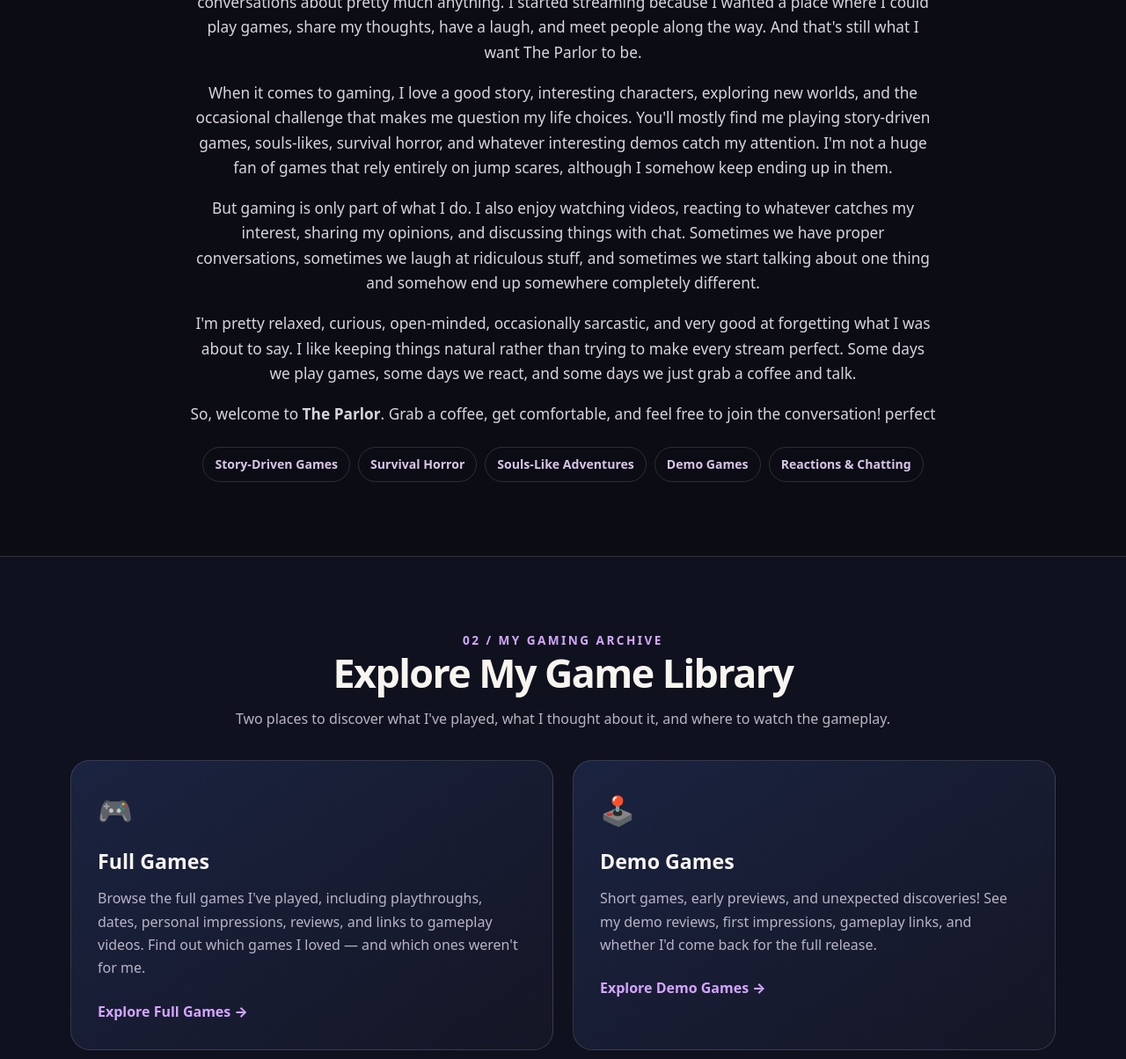
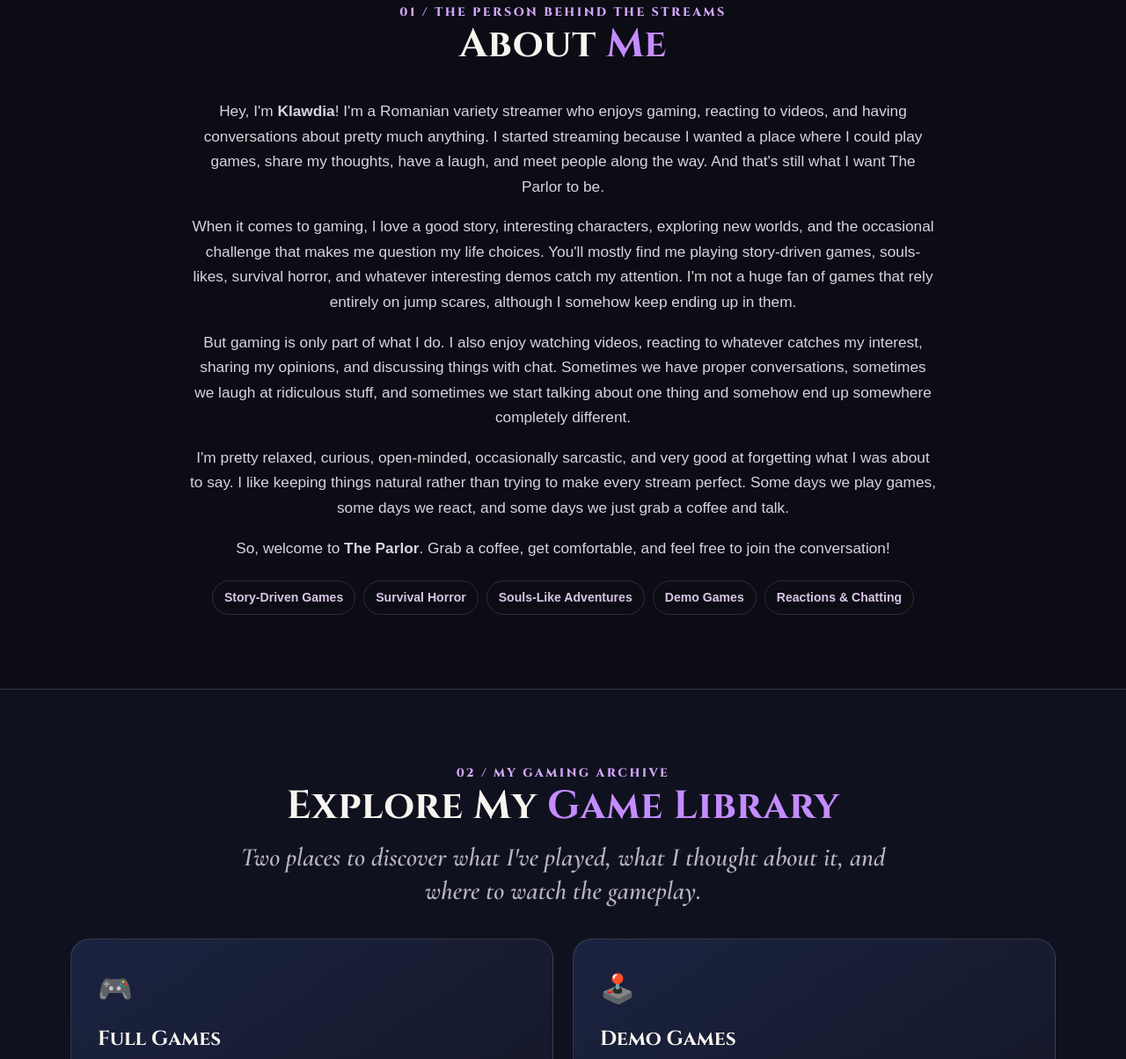
Before and after one commit to KlawdiaTV/The-Parlor, a plain HTML site: page index.html in a window 1280 px wide. Shown: the part 840-2044 px from the top of the page at 88% size. Drawn offline with nearby package versions, Linux system fonts and the light colour scheme.

Commit message:
Update index.html

```diff
--- a/index.html
+++ b/index.html
@@ -8,6 +8,11 @@
   <meta name="description" content="Welcome to The Parlor, the home of KlawdiaTV. Live streams, gaming reviews, creative content and collaborations.">
 
   <title>The Parlor | KlawdiaTV</title>
+
+  <!-- FONTS -->
+  <link rel="preconnect" href="https://fonts.googleapis.com">
+  <link rel="preconnect" href="https://fonts.gstatic.com" crossorigin>
+  <link href="https://fonts.googleapis.com/css2?family=Cinzel:wght@400;500;600;700;800&family=Cormorant+Garamond:ital,wght@1,500;1,600&display=swap" rel="stylesheet">
 
   <style>
     :root {
@@ -30,8 +35,29 @@
       margin: 0;
       color: var(--text);
       background: var(--bg);
-      font-family: system-ui, -apple-system, BlinkMacSystemFont, "Segoe UI", sans-serif;
+      font-family: Arial, Helvetica, sans-serif;
       line-height: 1.65;
+    }
+
+    /* MAIN TYPOGRAPHY */
+
+    h1, h2, h3, .brand {
+      font-family: 'Cinzel', Georgia, serif;
+      font-weight: 700;
+    }
+
+    .heading-purple {
+      color: #c48cff;
+    }
+
+    .hero p,
+    .section-heading > p,
+    .collab-subtitle {
+      font-family: 'Cormorant Garamond', Georgia, serif;
+      font-style: italic;
+      font-weight: 600;
+      font-size: clamp(1.4rem, 2.8vw, 1.85rem);
+      line-height: 1.3;
     }
 
     a { color: inherit; }
@@ -88,7 +114,9 @@
       text-decoration: none;
     }
 
-    .nav-links a:hover { color: var(--text); }
+    .nav-links a:hover {
+      color: var(--text);
+    }
 
     /* =========================
        HERO
@@ -113,6 +141,7 @@
     }
 
     .eyebrow {
+      font-family: 'Cinzel', Georgia, serif;
       color: #d3a7ff;
       font-size: .85rem;
       font-weight: 800;
@@ -120,22 +149,26 @@
       letter-spacing: .18em;
     }
 
-    h1, h2, h3, p { margin-top: 0; }
+    h1, h2, h3, p {
+      margin-top: 0;
+    }
 
     h1 {
       font-size: clamp(3rem, 8vw, 5.5rem);
       line-height: 1.07;
-      letter-spacing: -.05em;
+      letter-spacing: .015em;
       margin: 18px 0 22px;
     }
 
-    h1 span { color: #c48cff; }
+    h1 span {
+      color: #c48cff;
+    }
 
     .hero p {
       max-width: 690px;
       margin: 0 auto 30px;
       color: #d7d1e3;
-      font-size: clamp(1.05rem, 2.5vw, 1.27rem);
+      font-size: clamp(1.5rem, 3vw, 2rem);
     }
 
     /* =========================
@@ -162,7 +195,9 @@
       transition: transform .2s, background .2s;
     }
 
-    .button:hover { transform: translateY(-2px); }
+    .button:hover {
+      transform: translateY(-2px);
+    }
 
     .button-primary {
       background: linear-gradient(
@@ -200,7 +235,7 @@
 
     .section-heading h2 {
       font-size: clamp(2rem, 4.4vw, 2.8rem);
-      letter-spacing: -.035em;
+      letter-spacing: .01em;
       line-height: 1.18;
       margin-bottom: 12px;
     }
@@ -221,7 +256,9 @@
       font-size: 1.08rem;
     }
 
-    .about p { color: #d8d4df; }
+    .about p {
+      color: #d8d4df;
+    }
 
     .chips {
       display: flex;
@@ -310,7 +347,7 @@
     .collab-intro h2 {
       font-size: clamp(2.1rem, 5vw, 3.3rem);
       line-height: 1.15;
-      letter-spacing: -.035em;
+      letter-spacing: .01em;
       margin: 18px 0;
     }
 
@@ -319,7 +356,7 @@
     }
 
     .collab-subtitle {
-      font-size: 1.15rem;
+      font-size: clamp(1.4rem, 2.8vw, 1.85rem);
       color: #d8c5e8;
       margin-bottom: 0;
     }
@@ -344,6 +381,7 @@
     }
 
     .collab-label {
+      font-family: 'Cinzel', Georgia, serif;
       color: #c48cff;
       text-align: center;
       text-transform: uppercase;
@@ -482,7 +520,9 @@
       font-size: .82rem;
     }
 
-    .arrow { color: #c895ff; }
+    .arrow {
+      color: #c895ff;
+    }
 
     /* =========================
        FOOTER
@@ -512,9 +552,13 @@
         gap: 8px 15px;
       }
 
-      .hero { padding: 80px 0; }
+      .hero {
+        padding: 80px 0;
+      }
 
-      section.content { padding: 64px 0; }
+      section.content {
+        padding: 64px 0;
+      }
 
       .grid,
       .collab-grid {
@@ -546,7 +590,9 @@
     }
 
     @media (prefers-reduced-motion: reduce) {
-      html { scroll-behavior: auto; }
+      html {
+        scroll-behavior: auto;
+      }
 
       .button,
       .social,
@@ -595,7 +641,7 @@
 
         <h1>
           WELCOME TO<br>
-          <span></span>
+          <span>THE PARLOR</span>
         </h1>
 
         <p>
@@ -633,33 +679,63 @@
           <div class="eyebrow">
             01 / The person behind the streams
           </div>
-          <h2>About Me</h2>
+
+          <h2>
+            About <span class="heading-purple">Me</span>
+          </h2>
         </div>
 
         <div class="about">
 
           <p>
             Hey, I'm <strong>Klawdia</strong>!
-I'm a Romanian variety streamer who enjoys gaming, reacting to videos, and having conversations about pretty much anything. I started streaming because I wanted a place where I could play games, share my thoughts, have a laugh, and meet people along the way. And that's still what I want The Parlor to be.
+            I'm a Romanian variety streamer who enjoys gaming,
+            reacting to videos, and having conversations about
+            pretty much anything. I started streaming because
+            I wanted a place where I could play games,
+            share my thoughts, have a laugh, and meet
+            people along the way. And that's still what
+            I want The Parlor to be.
           </p>
 
           <p>
-When it comes to gaming, I love a good story, interesting characters, exploring new worlds, and the occasional challenge that makes me question my life choices. You'll mostly find me playing story-driven games, souls-likes, survival horror, and whatever interesting demos catch my attention. I'm not a huge fan of games that rely entirely on jump scares, although I somehow keep ending up in them.
-
+            When it comes to gaming, I love a good story,
+            interesting characters, exploring new worlds,
+            and the occasional challenge that makes me
+            question my life choices. You'll mostly find
+            me playing story-driven games, souls-likes,
+            survival horror, and whatever interesting
+            demos catch my attention. I'm not a huge fan
+            of games that rely entirely on jump scares,
+            although I somehow keep ending up in them.
           </p>
 
-           <p>
-But gaming is only part of what I do. I also enjoy watching videos, reacting to whatever catches my interest, sharing my opinions, and discussing things with chat. Sometimes we have proper conversations, sometimes we laugh at ridiculous stuff, and sometimes we start talking about one thing and somehow end up somewhere completely different.
+          <p>
+            But gaming is only part of what I do.
+            I also enjoy watching videos, reacting to
+            whatever catches my interest, sharing my
+            opinions, and discussing things with chat.
+            Sometimes we have proper conversations,
+            sometimes we laugh at ridiculous stuff,
+            and sometimes we start talking about one
+            thing and somehow end up somewhere
+            completely different.
+          </p>
 
+          <p>
+            I'm pretty relaxed, curious, open-minded,
+            occasionally sarcastic, and very good at
+            forgetting what I was about to say.
+            I like keeping things natural rather than
+            trying to make every stream perfect.
+            Some days we play games, some days we react,
+            and some days we just grab a coffee and talk.
           </p>
+
           <p>
-I'm pretty relaxed, curious, open-minded, occasionally sarcastic, and very good at forgetting what I was about to say. I like keeping things natural rather than trying to make every stream perfect. Some days we play games, some days we react, and some days we just grab a coffee and talk.
-
-          </p>
-          <p>
-So, welcome to <strong>The Parlor</strong>. Grab a coffee, get comfortable, and feel free to join the conversation!
-perfect
-
+            So, welcome to <strong>The Parlor</strong>.
+            Grab a coffee, get comfortable, and feel
+            free to join the conversation!
           </p>
 
           <div class="chips">
@@ -682,9 +758,14 @@ perfect
       <div class="container">
 
         <div class="section-heading">
-          <div class="eyebrow">02 / My gaming archive</div>
+          <div class="eyebrow">
+            02 / My gaming archive
+          </div>
 
-          <h2>Explore My Game Library</h2>
+          <h2>
+            Explore My
+            <span class="heading-purple">Game Library</span>
+          </h2>
 
           <p>
             Two places to discover what I've played,
@@ -698,6 +779,7 @@ perfect
           <!-- FULL GAMES -->
 
           <article class="card">
+
             <div class="icon" aria-hidden="true">🎮</div>
 
             <h3>Full Games</h3>
@@ -718,11 +800,13 @@ perfect
                rel="noopener noreferrer">
               Explore Full Games →
             </a>
+
           </article>
 
           <!-- DEMO GAMES -->
 
           <article class="card">
+
             <div class="icon" aria-hidden="true">🕹️</div>
 
             <h3>Demo Games</h3>
@@ -742,6 +826,7 @@ perfect
                rel="noopener noreferrer">
               Explore Demo Games →
             </a>
+
           </article>
 
         </div>
@@ -939,9 +1024,14 @@ perfect
       <div class="container">
 
         <div class="section-heading">
-          <div class="eyebrow">04 / Find me online</div>
+          <div class="eyebrow">
+            04 / Find me online
+          </div>
 
-          <h2>Let's Stay Connected</h2>
+          <h2>
+            Let's Stay
+            <span class="heading-purple">Connected</span>
+          </h2>
 
           <p>
             Pick your favorite platform
```
